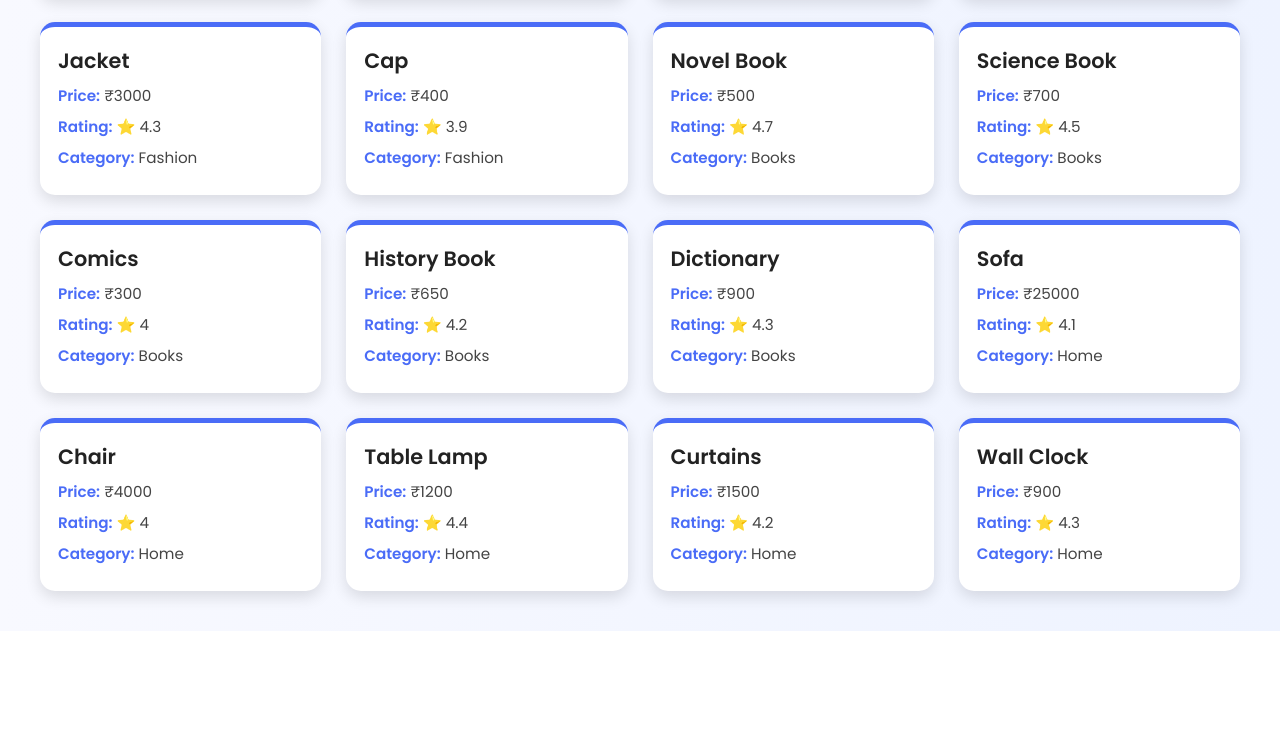
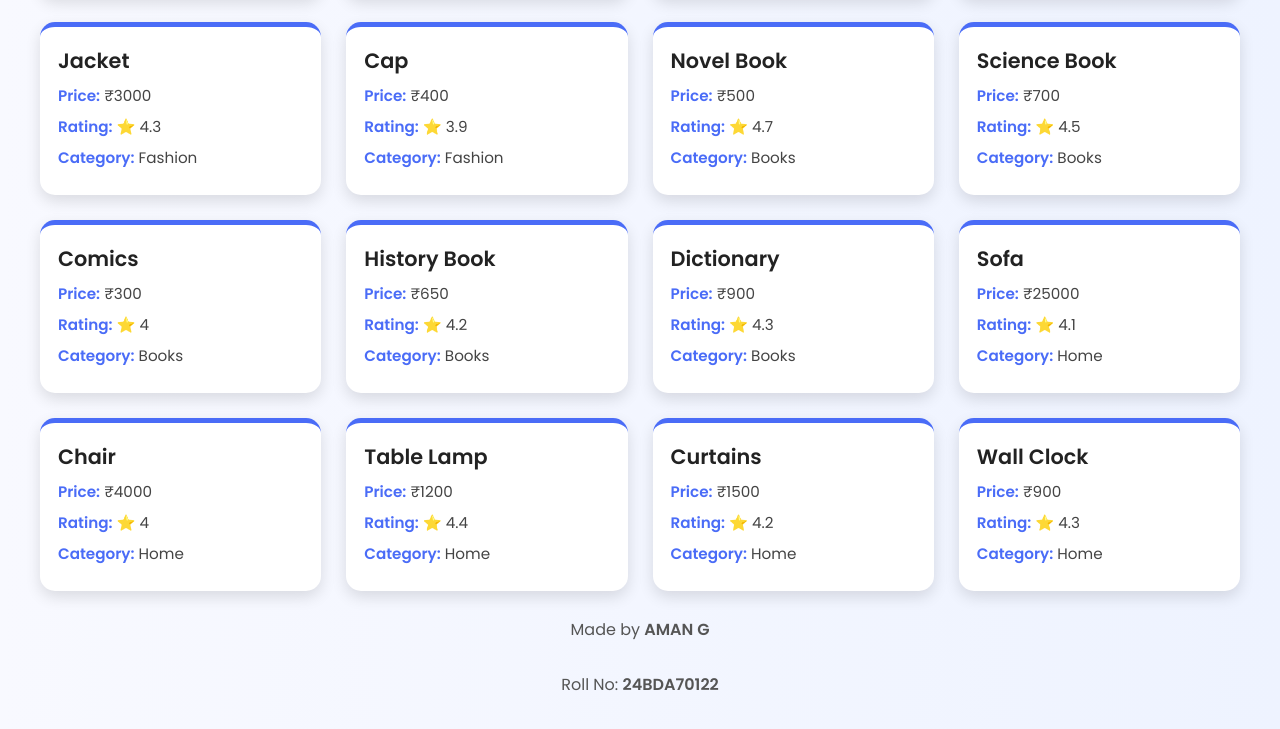
Before and after one commit to just-aman07/HTML-Practice-2, a plain HTML site: page index.html in a window 1280 px wide. Shown: the part 647-1376 px from the top of the page. Before the commit the page ends 1278 px from the top, so only its background shows below. Drawn offline with Linux system fonts and the light colour scheme.

Commit message:
Add footer with author and roll number
Added footer section with author information.

```diff
--- a/index.html
+++ b/index.html
@@ -43,5 +43,11 @@
 
   <!-- External JS -->
   <script src="script.js"></script>
+    <!-- ✅ Footer Section -->
+  <footer>
+    <p>Made by <b>AMAN G</b></p>
+    <p>Roll No: <b>24BDA70122</b></p>
+  </footer>
+
 </body>
 </html>
```
